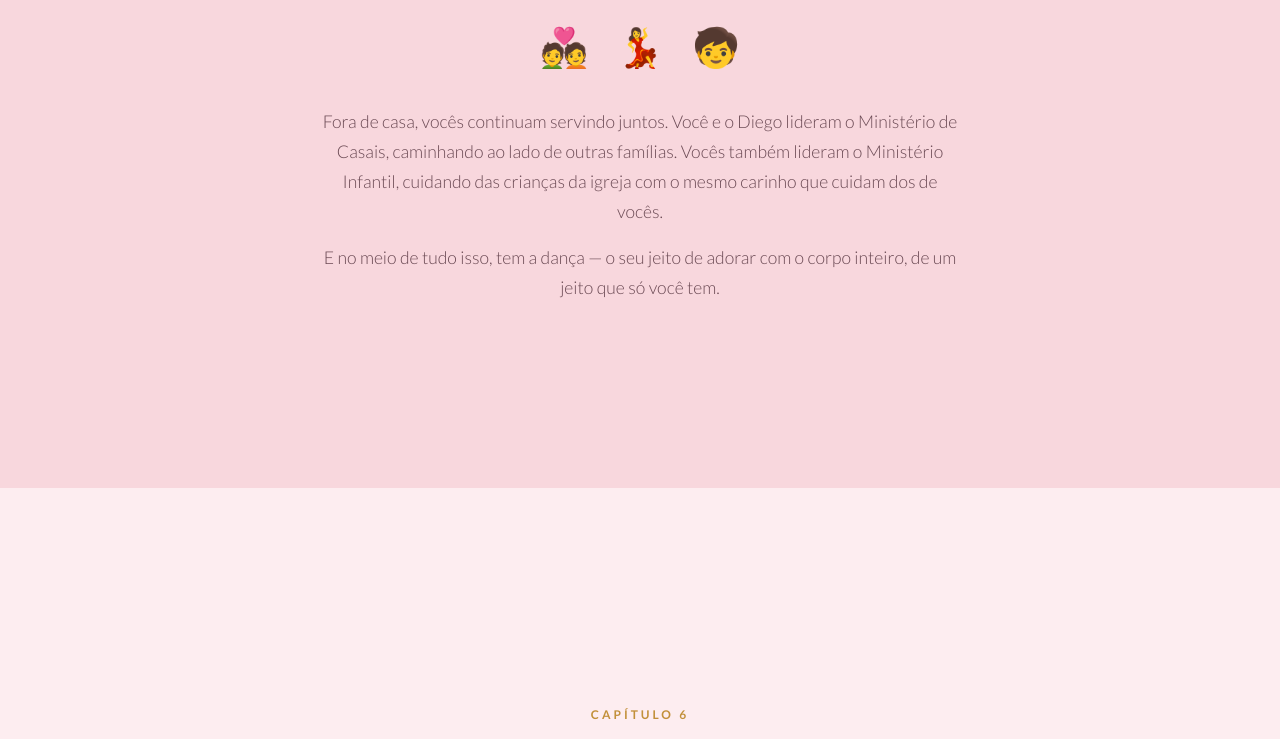
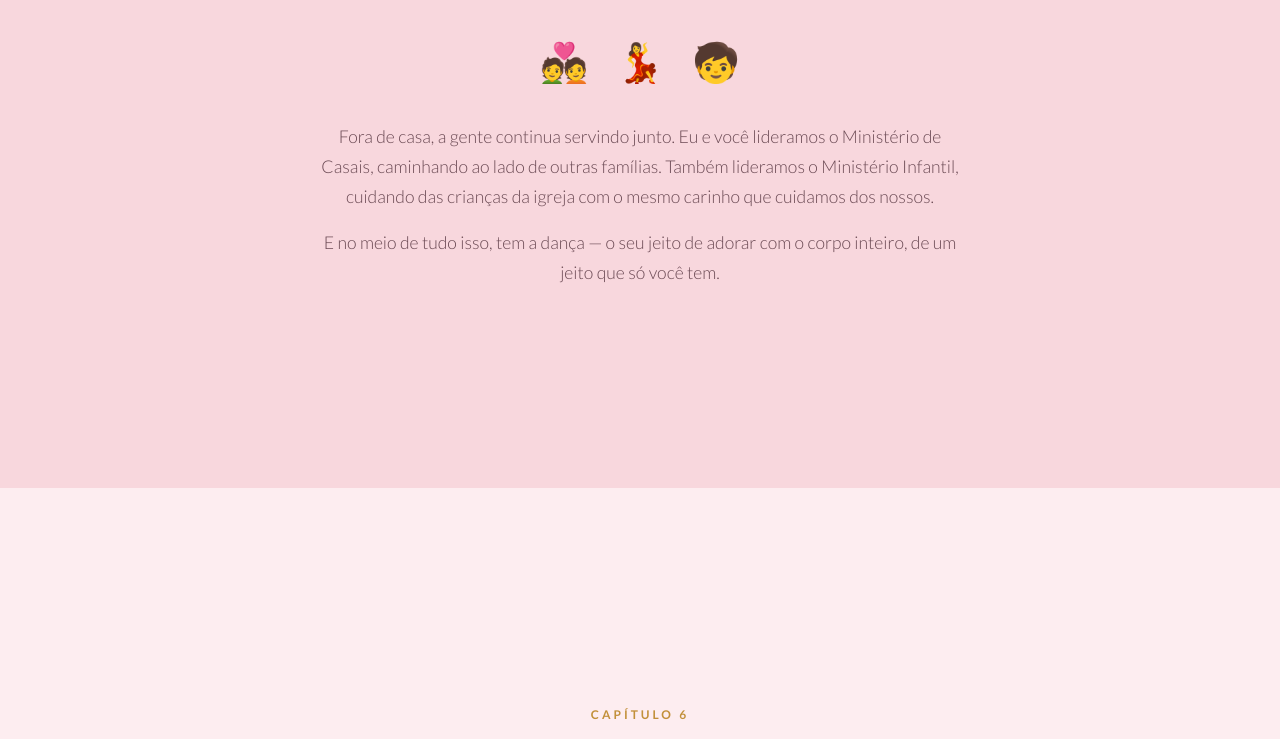
Before and after one commit to dihviny25-lab/aniversario-jessica, a plain HTML site: page index.html in a window 1280 px wide. Shown: the part 5976-6715 px from the top of the page. Drawn offline with nearby package versions, Linux system fonts and the light colour scheme; a web font is replaced by a local one.

Commit message:
Corrige voz narrativa do Capítulo 5 (Ministério) e Sonhos pra primeira pessoa

```diff
--- a/index.html
+++ b/index.html
@@ -756,10 +756,10 @@ body {
     <span>💑</span><span>💃</span><span>🧒</span>
   </div>
   <p class="chapter-text reveal">
-    Fora de casa, vocês continuam servindo juntos. Você e o Diego lideram o
-    Ministério de Casais, caminhando ao lado de outras famílias. Vocês também
-    lideram o Ministério Infantil, cuidando das crianças da igreja com o mesmo
-    carinho que cuidam dos de vocês.
+    Fora de casa, a gente continua servindo junto. Eu e você lideramos o
+    Ministério de Casais, caminhando ao lado de outras famílias. Também
+    lideramos o Ministério Infantil, cuidando das crianças da igreja com o
+    mesmo carinho que cuidamos dos nossos.
   </p>
   <p class="chapter-text reveal">
     E no meio de tudo isso, tem a dança — o seu jeito de adorar com o corpo
@@ -815,7 +815,7 @@ body {
       <div class="sonho-text">Ver neve de verdade, pelo menos uma vez.</div>
     </div>
   </div>
-  <p class="chapter-text reveal" style="margin-top:24px">A história de vocês ainda tem muitos capítulos pela frente.</p>
+  <p class="chapter-text reveal" style="margin-top:24px">A nossa história ainda tem muitos capítulos pela frente.</p>
 </section>
 
 <!-- CAP 9 — COFRE DE MEMÓRIAS -->
```
